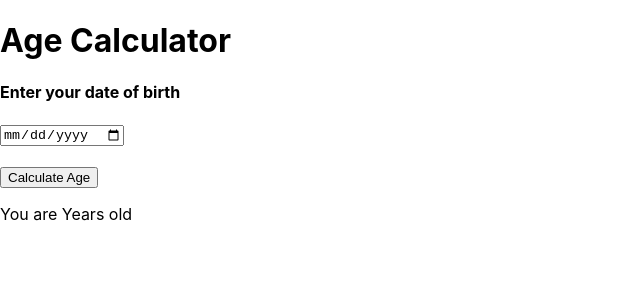
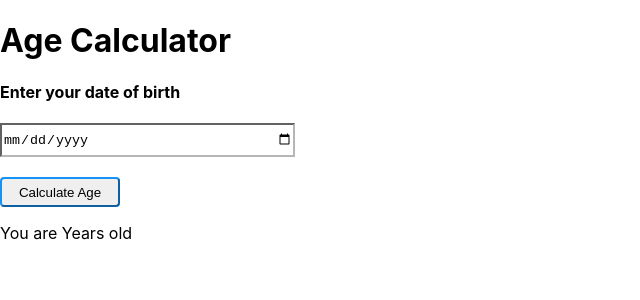
Before and after one commit to SuyashPandey30/React-AgeCalculator, a React (Create React App) app: page / in a window 1280 px wide. Shown: the top 300 px of the page, without its empty margins (0-640 px from the left). Built offline with nearby package versions, Linux system fonts and the light colour scheme.

Commit message:
Update index.css

```diff
--- a/src/index.css
+++ b/src/index.css
@@ -6,15 +6,13 @@ body {
   -webkit-font-smoothing: antialiased;
   -moz-osx-font-smoothing: grayscale;
 }
-.but{
-  color: aliceblue;
-  background: rgb(23, 146, 247);
+.btn{
   height: 30px;
   width: 120px;
   border-radius: 4px;
   border-color: rgb(23, 146, 247);
 }
-.in{
+.inp{
   width:290px;
   height: 30px;
   border-color: rgb(182, 182, 182);
```
